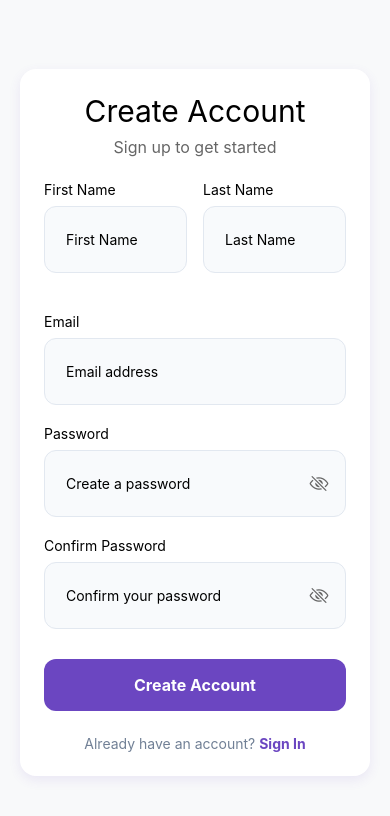
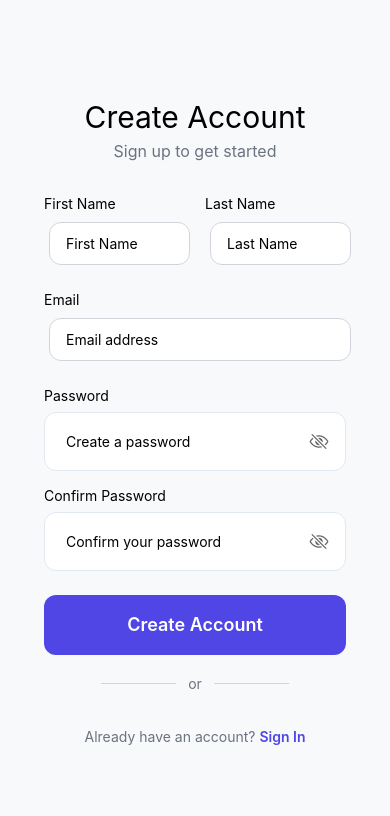
Before and after one commit to kavindu-udara/streaum, a React Native app in the folder mobile-app/: screen /Register in a window 390 px wide. Shown: the top 816 px of the page. Built offline with nearby package versions, Linux system fonts and the light colour scheme.

Commit message:
ui:recreated auth screen and some component uis

```diff
--- a/mobile-app/src/components/buttons/PrimaryPressable.tsx
+++ b/mobile-app/src/components/buttons/PrimaryPressable.tsx
@@ -2,13 +2,13 @@ import { Appearance, ColorSchemeName, Pressable, StyleSheet, Text, View } from '
 import React, { ReactNode } from 'react'
 import { StyleProp, ViewStyle } from 'react-native';
 
-const PrimaryPressable = ({children, onPress, disabled = false, style} : {children : ReactNode, onPress? : () => void , disabled? : boolean, style?: StyleProp<ViewStyle>}) => {
+const PrimaryPressable = ({children, onPress, disabled = false, style, className} : {children : ReactNode, onPress? : () => void , disabled? : boolean, style?: StyleProp<ViewStyle>, className? :string}) => {
 
     const colorScheme : ColorSchemeName = Appearance.getColorScheme();
     const styles = createStyles(colorScheme);
 
   return (
-    <Pressable style={[styles.pressable , style]} onPress={onPress} disabled={disabled}>
+    <Pressable style={[styles.pressable , style]} onPress={onPress} disabled={disabled} className={className}>
         {children}
     </Pressable>
   )
--- a/mobile-app/src/components/inputs/PrimaryInput.tsx
+++ b/mobile-app/src/components/inputs/PrimaryInput.tsx
@@ -67,6 +67,7 @@ const PrimaryInput = ({
   style,
   keyboardType,
   autoCapitalize,
+  className
 }: {
   value?: string;
   onChangeText?: Dispatch<SetStateAction<string>>;
@@ -76,6 +77,7 @@ const PrimaryInput = ({
   style?: StyleProp<TextStyle>;
   keyboardType?: KeyboardTypeOptions;
   autoCapitalize?: "none" | "sentences" | "words" | "characters" | undefined;
+  className? : string
 }) => {
   return (
     <TextInput
@@ -87,6 +89,7 @@ const PrimaryInput = ({
       onChangeText={onChangeText}
       keyboardType={keyboardType ? keyboardType : "default"}
       autoCapitalize={autoCapitalize ? autoCapitalize : "none"}
+      className={className}
     />
   );
 };
--- a/mobile-app/src/components/styles/formStyles.ts
+++ b/mobile-app/src/components/styles/formStyles.ts
@@ -31,7 +31,7 @@ const formStyles = () => {
       borderWidth: 1,
       borderColor: isDark ? "#333" : "#e2e8f0",
       borderRadius: 12,
-      backgroundColor: isDark ? "#2a2a2a" : "#f8fafc",
+      backgroundColor: isDark ? "#2a2a2a" : "#fff",
       marginTop: 8,
     },
     inputIcon: {
@@ -40,7 +40,7 @@ const formStyles = () => {
     input: {
       flex: 1,
       paddingHorizontal: 16,
-      paddingVertical: 14,
+      paddingVertical: 10,
       color: isDark ? "#fff" : "#000",
     },
     eyeIcon: {
--- a/mobile-app/src/screens/RegisterScreen.tsx
+++ b/mobile-app/src/screens/RegisterScreen.tsx
@@ -2,6 +2,9 @@ import {
   View,
   Text,
   ActivityIndicator,
+  ScrollView,
+  KeyboardAvoidingView,
+  Platform,
 } from "react-native";
 import React, { useState } from "react";
 import H1Text from "../components/text/H1Text";
@@ -84,89 +87,118 @@ const RegisterScreen = () => {
 
   return (
     <PrimaryLayout>
-        <View style={formStyle.formContainer}>
-          <View style={formStyle.header}>
+      <KeyboardAvoidingView
+        style={{ flex: 1 }}
+        behavior={Platform.OS === "ios" ? "padding" : undefined}
+      >
+        <ScrollView
+          contentContainerStyle={{
+            padding: 24,
+            flexGrow: 1,
+            justifyContent: "center",
+          }}
+        >
+          {/* Header */}
+          <View className="mb-8 items-center">
             <H1Text text="Create Account" />
-            <Text style={formStyle.subtitle}>Sign up to get started</Text>
+            <Text className="text-gray-500 text-base mt-1">
+              Sign up to get started
+            </Text>
           </View>
 
+          {/* Error Message */}
           {error && <ErrorMessage text={error} setText={setError} />}
 
-          <View style={formStyle.nameRow}>
-            <View style={[formStyle.inputGroup, { flex: 1, marginRight: 8 }]}>
+          {/* Name Row */}
+          <View className="flex-row mb-4 gap-3 space-x-2">
+            <View className="flex-1">
               <Label text="First Name" />
-              <View style={formStyle.inputContainer}>
               <PrimaryInput
                 placeholder="First Name"
                 value={firstName}
                 onChangeText={setFirstName}
-                  style={formStyle.input}
+                className="bg-white border border-gray-300 rounded-xl px-4 py-3"
+                style={{ width: "100%" }}
+              />
+            </View>
+
+            <View className="flex-1">
+              <Label text="Last Name" />
+              <PrimaryInput
+                placeholder="Last Name"
+                value={lastName}
+                onChangeText={setLastName}
+                className="bg-white border border-gray-300 rounded-xl px-4 py-3 w-full"
+                style={{ width: "100%" }}
               />
             </View>
           </View>
 
-            <View style={[formStyle.inputGroup, { flex: 1, marginLeft: 8 }]}>
-              <Label text="Last Name" />
-              <View style={formStyle.inputContainer}>
-                <PrimaryInput
-                  placeholder="Last Name"
-                  value={lastName}
-                  onChangeText={setLastName}
-                  style={formStyle.input}
-                />
-              </View>
-            </View>
-          </View>
-
-          <View style={formStyle.inputGroup}>
+          {/* Email Input */}
+          <View className="mb-4">
             <Label text="Email" />
-            <View style={formStyle.inputContainer}>
             <PrimaryInput
               placeholder="Email address"
               value={email}
               onChangeText={setEmail}
               keyboardType="email-address"
               autoCapitalize="none"
-                style={formStyle.input}
+              className="bg-white border border-gray-300 rounded-xl px-4 py-3"
+              style={{ width: "100%" }}
             />
           </View>
-          </View>
 
-          <View style={formStyle.inputGroup}>
+          {/* Password Input */}
+          <View className="mb-4">
             <Label text="Password" />
-
             <PasswordInput value={password} setPassword={setPassword} />
           </View>
 
-          <View style={formStyle.inputGroup}>
+          {/* Confirm Password Input */}
+          <View className="mb-6">
             <Label text="Confirm Password" />
-            <PasswordInput value={retypePassword} setPassword={setRetypePassword} placeholder="Confirm your password" />
+            <PasswordInput
+              value={retypePassword}
+              setPassword={setRetypePassword}
+              placeholder="Confirm your password"
+            />
           </View>
 
+          {/* Submit Button */}
           <PrimaryPressable
             onPress={handleSubmit}
             disabled={isLoading}
-            style={formStyle.submitButton}
+            className={`py-4 rounded-xl ${isLoading ? "bg-gray-400" : "bg-indigo-600"
+              }`}
           >
             {isLoading ? (
-              <View style={formStyle.loadingContainer}>
               <ActivityIndicator size="small" color="#fff" />
-              </View>
             ) : (
-              <Text style={formStyle.submitButtonText}>Create Account</Text>
+              <Text className="text-white text-center font-semibold text-lg">
+                Create Account
+              </Text>
             )}
           </PrimaryPressable>
 
-          <View style={formStyle.secondaryTextContainer}>
-            <Text style={formStyle.secondaryText}>Already have an account? </Text>
+          {/* Divider */}
+          <View className="flex-row items-center justify-center mt-5 mb-3">
+            <View className="h-[1px] bg-gray-300 w-1/4" />
+            <Text className="mx-3 text-gray-500">or</Text>
+            <View className="h-[1px] bg-gray-300 w-1/4" />
+          </View>
+
+          {/* Sign In Redirect */}
+          <View className="flex-row justify-center mt-6">
+            <Text className="text-gray-500">Already have an account? </Text>
             <Text
-              style={formStyle.link}
+              className="text-indigo-600 font-semibold"
               onPress={() => navigation.navigate("Login")}
             >
               Sign In
             </Text>
           </View>
-        </View>
+        </ScrollView>
+      </KeyboardAvoidingView>
     </PrimaryLayout>
   );
 };
--- a/mobile-app/src/screens/servers/CreateServerInvitationScreen.tsx
+++ b/mobile-app/src/screens/servers/CreateServerInvitationScreen.tsx
@@ -111,7 +111,7 @@ const CreateServerInvitationScreen = () => {
                 {isResponseSuccess && responseData ? (
                     <TouchableOpacity
                         onPress={handleCopy}
-                        className={`mt-6 py-3 rounded-xl bg-blue-600`}
+                        className={`mt-6 py-3 rounded-xl bg-indigo-600`}
                     >
                         <Text className="text-white text-center font-semibold">
                             Copy
@@ -121,7 +121,7 @@ const CreateServerInvitationScreen = () => {
                     <TouchableOpacity
                         onPress={handleSubmit}
                         disabled={uploading}
-                        className={`mt-6 py-3 rounded-xl ${uploading ? 'bg-gray-400' : 'bg-blue-600'}`}
+                        className={`mt-6 py-3 rounded-xl ${uploading ? 'bg-gray-400' : 'bg-indigo-600'}`}
                     >
                         <Text className="text-white text-center font-semibold">
                             {uploading ? 'Loading...' : 'Invite Friend'}
```
Also changed, not shown: mobile-app/src/screens/LoginScreen.tsx (+47 -20 lines), mobile-app/src/screens/channels/CreateChannelScreen.tsx (+66 -19 lines), mobile-app/src/screens/servers/JoinServerScreen.tsx (+45 -11 lines). Lines whose indentation alone changed are shown as unchanged.
